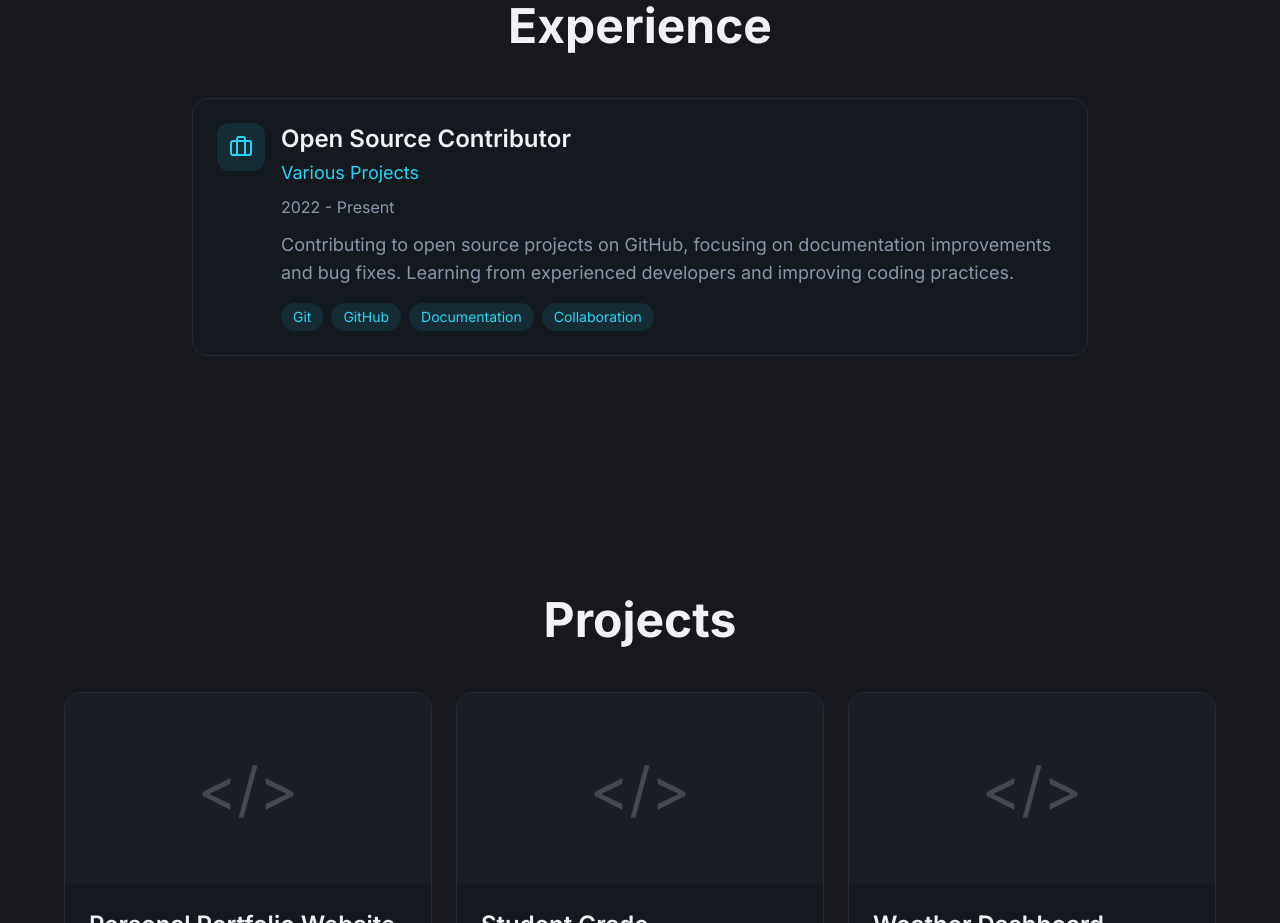
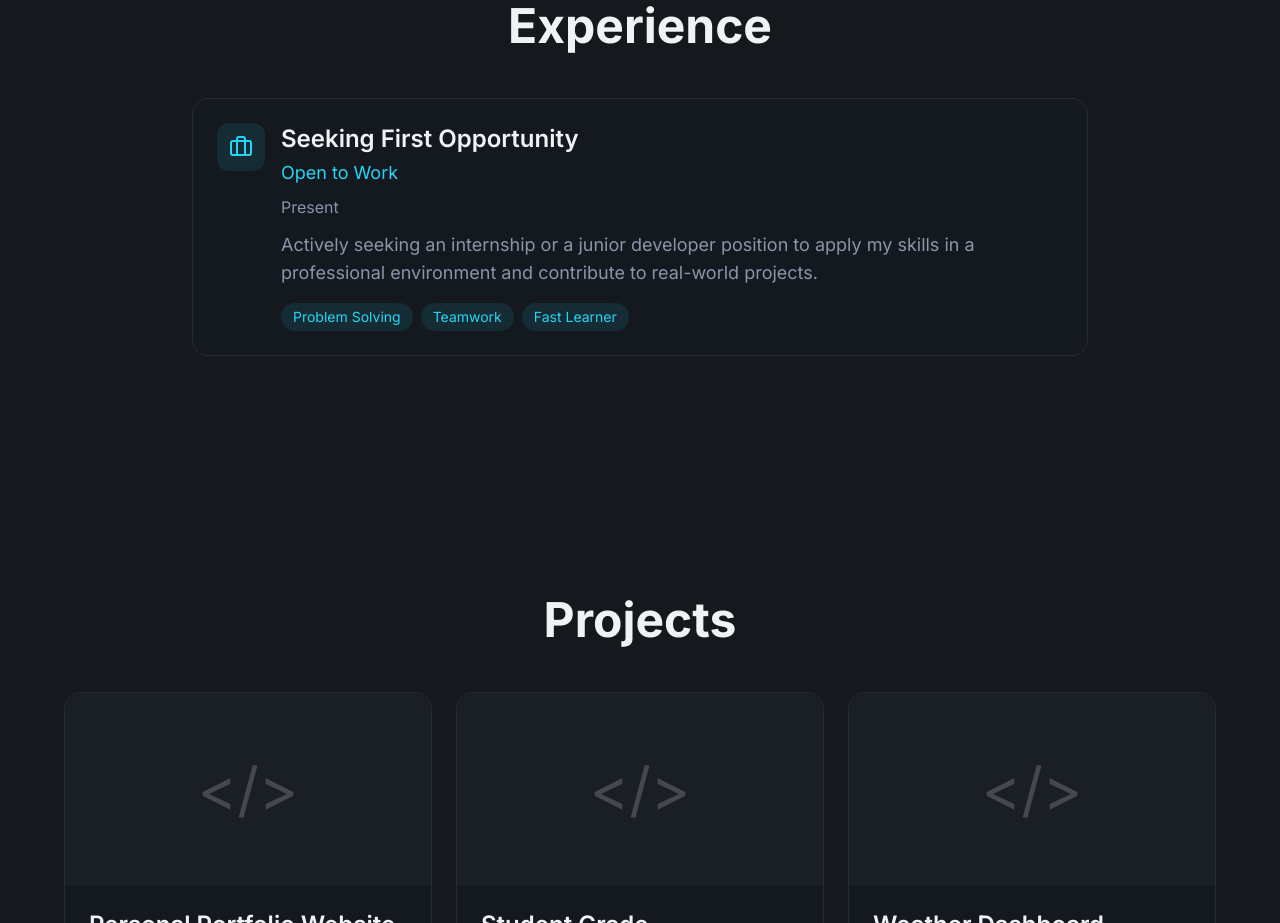
Before and after one commit to guiledo/portfolio-website, a React (Vite) app: page / in a window 1280 px wide. Shown: the part 2800-3723 px from the top of the page. Built offline with nearby package versions, Linux system fonts and the light colour scheme.

Commit message:
Update experience section to reflect current job search status and modify translations accordingly

```diff
--- a/src/data/experience.ts
+++ b/src/data/experience.ts
@@ -1,9 +1,9 @@
 export const experiencesData = [
   {
-    titleKey: 'experience.openSource.title',
-    companyKey: 'experience.openSource.company',
-    period: '2022 - Present',
-    descriptionKey: 'experience.openSource.description',
-    skills: ['Git', 'GitHub', 'Documentation', 'Collaboration'],
+    titleKey: 'experience.seeking.title',
+    companyKey: 'experience.seeking.company',
+    period: 'Present',
+    descriptionKey: 'experience.seeking.description',
+    skills: ['Problem Solving', 'Teamwork', 'Fast Learner'],
   },
 ];
--- a/src/data/translations.ts
+++ b/src/data/translations.ts
@@ -31,9 +31,9 @@ export const translations = {
     'contact.email': 'Email',
     'contact.github': 'GitHub',
     'contact.linkedin': 'LinkedIn',
-    'experience.openSource.title': 'Open Source Contributor',
-    'experience.openSource.company': 'Various Projects',
-    'experience.openSource.description': 'Contributing to open source projects on GitHub, focusing on documentation improvements and bug fixes. Learning from experienced developers and improving coding practices.',
+    'experience.seeking.title': 'Seeking First Opportunity',
+    'experience.seeking.company': 'Open to Work',
+    'experience.seeking.description': 'Actively seeking an internship or a junior developer position to apply my skills in a professional environment and contribute to real-world projects.',
   },
   'pt-BR': {
     'nav.about': 'Sobre',
@@ -67,8 +67,8 @@ export const translations = {
     'contact.email': 'Email',
     'contact.github': 'GitHub',
     'contact.linkedin': 'LinkedIn',
-    'experience.openSource.title': 'Contribuidor Open Source',
-    'experience.openSource.company': 'Vários Projetos',
-    'experience.openSource.description': 'Contribuindo para projetos open source no GitHub, focando em melhorias de documentação e correção de bugs. Aprendendo com desenvolvedores experientes e melhorando práticas de código.',
+    'experience.seeking.title': 'Buscando a Primeira Oportunidade',
+    'experience.seeking.company': 'Disponível para Trabalhar',
+    'experience.seeking.description': 'Buscando ativamente um estágio ou uma posição de desenvolvedor júnior para aplicar minhas habilidades em um ambiente profissional e contribuir para projetos do mundo real.',
   },
 };
```
